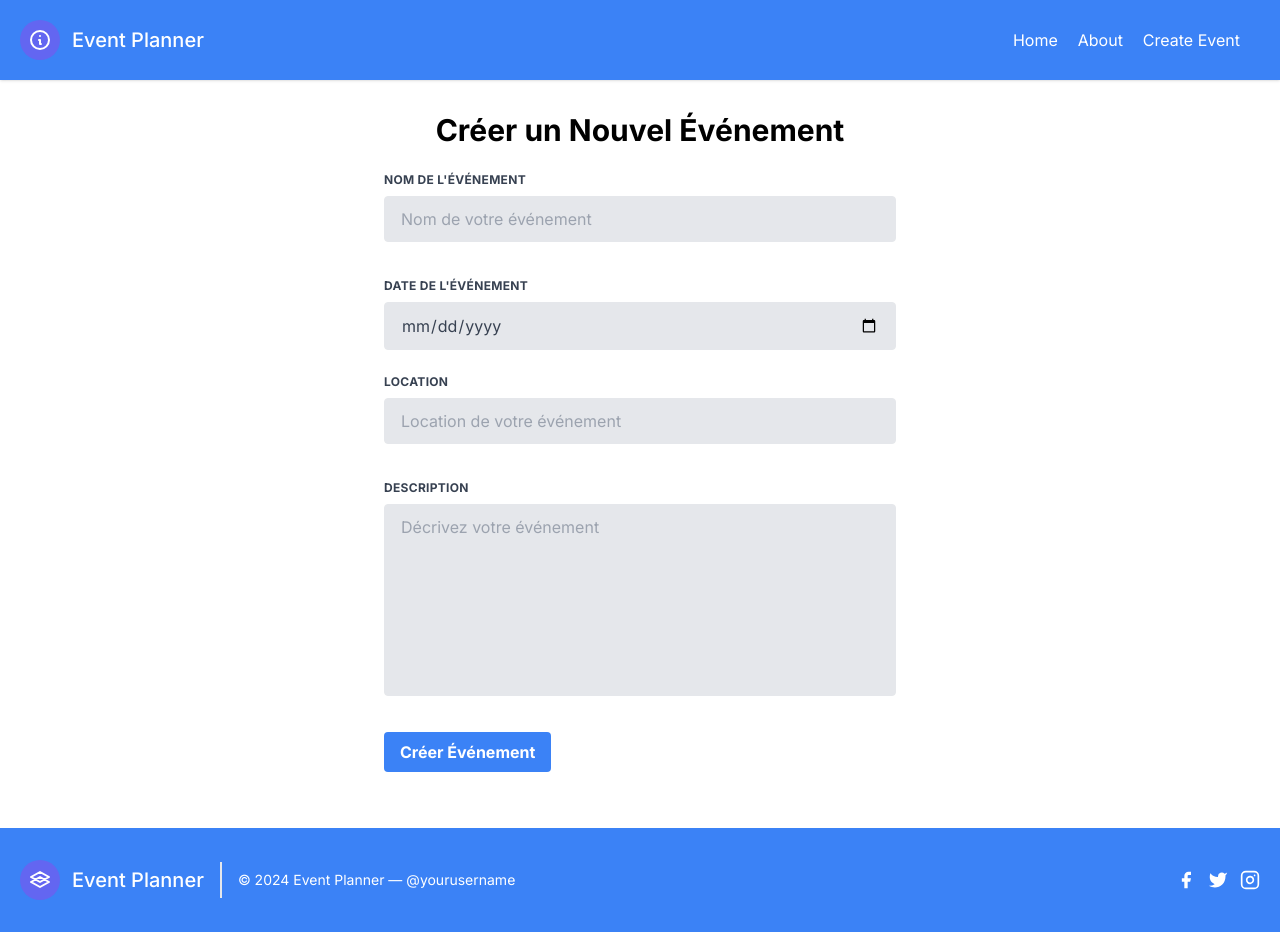
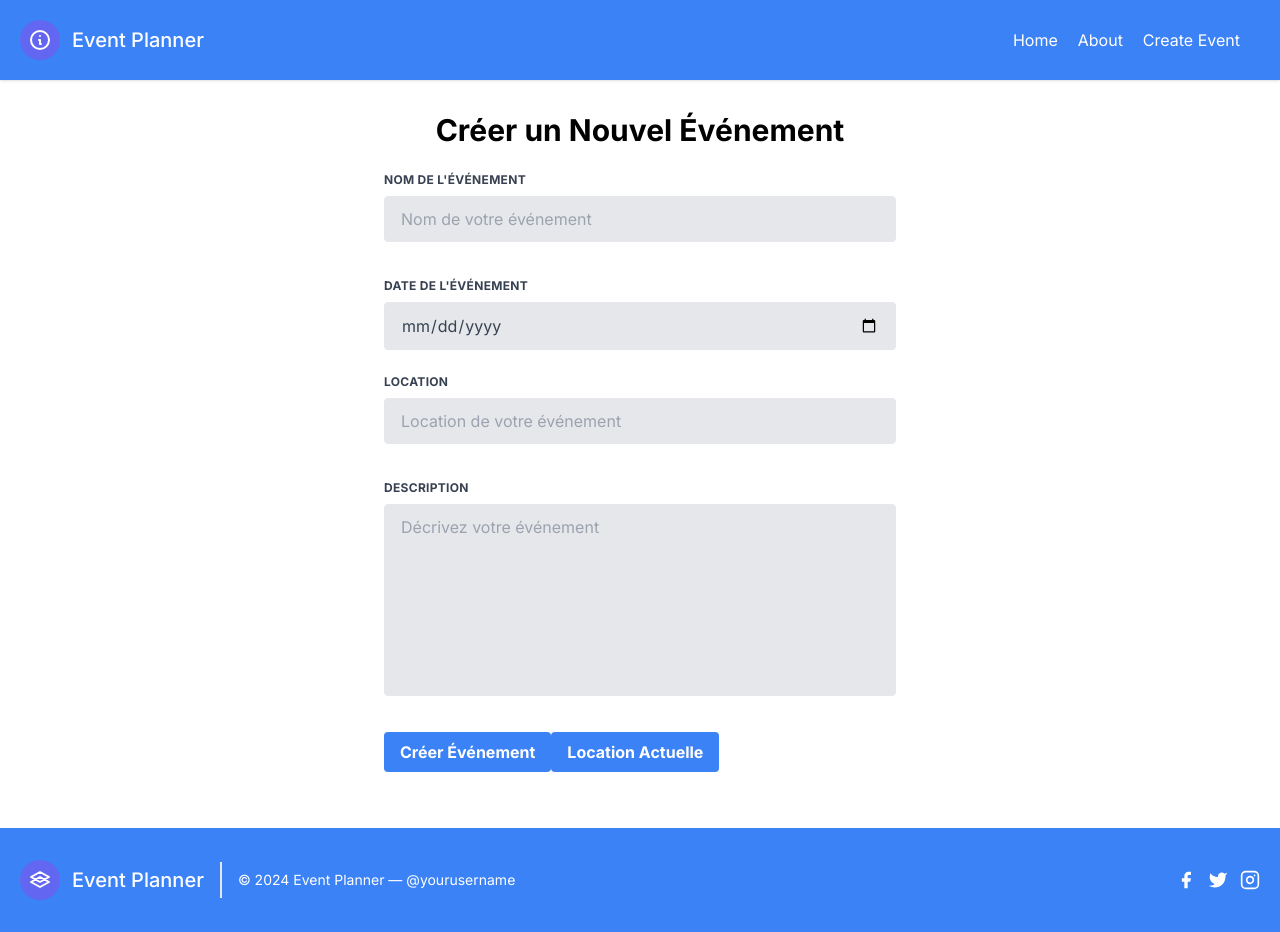
Before and after one commit to NPBouchard/my-planner-app-glo-3202-deploy, a Next.js app: page /pages/events/create in a window 1280 px wide. Built offline with nearby package versions, Linux system fonts and the light colour scheme.

Commit message:
added btn

```diff
--- a/app/pages/events/create/page.tsx
+++ b/app/pages/events/create/page.tsx
@@ -103,6 +103,9 @@ const CreateEventPage: React.FC = () => {
               <button className="bg-blue-500 hover:bg-blue-700 text-white font-bold py-2 px-4 rounded" type="submit">
                 Créer Événement
               </button>
+              <button className="bg-blue-500 hover:bg-blue-700 text-white font-bold py-2 px-4 rounded">
+                Location Actuelle
+              </button>
             </div>
           </div>
         </form>
```
